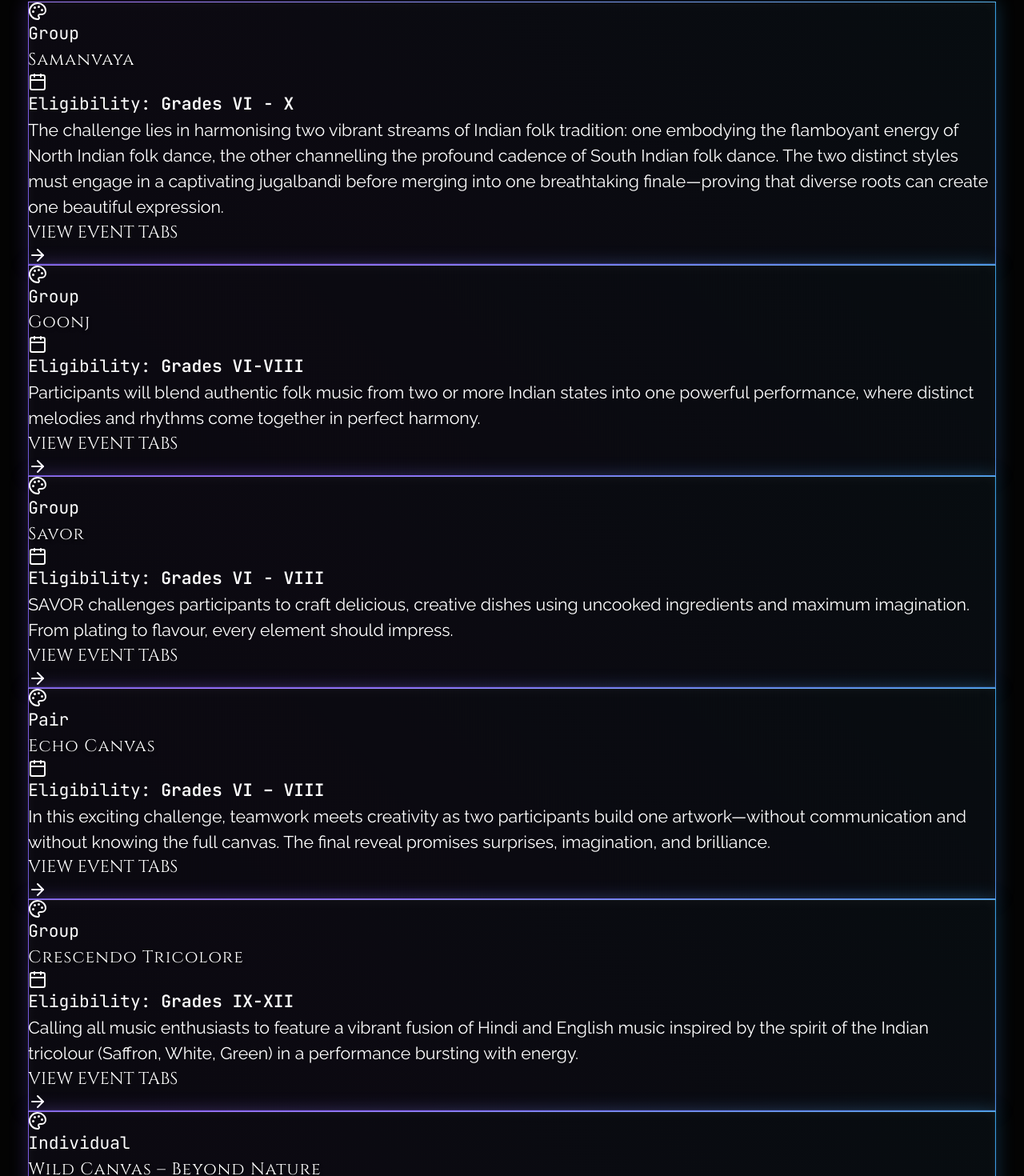
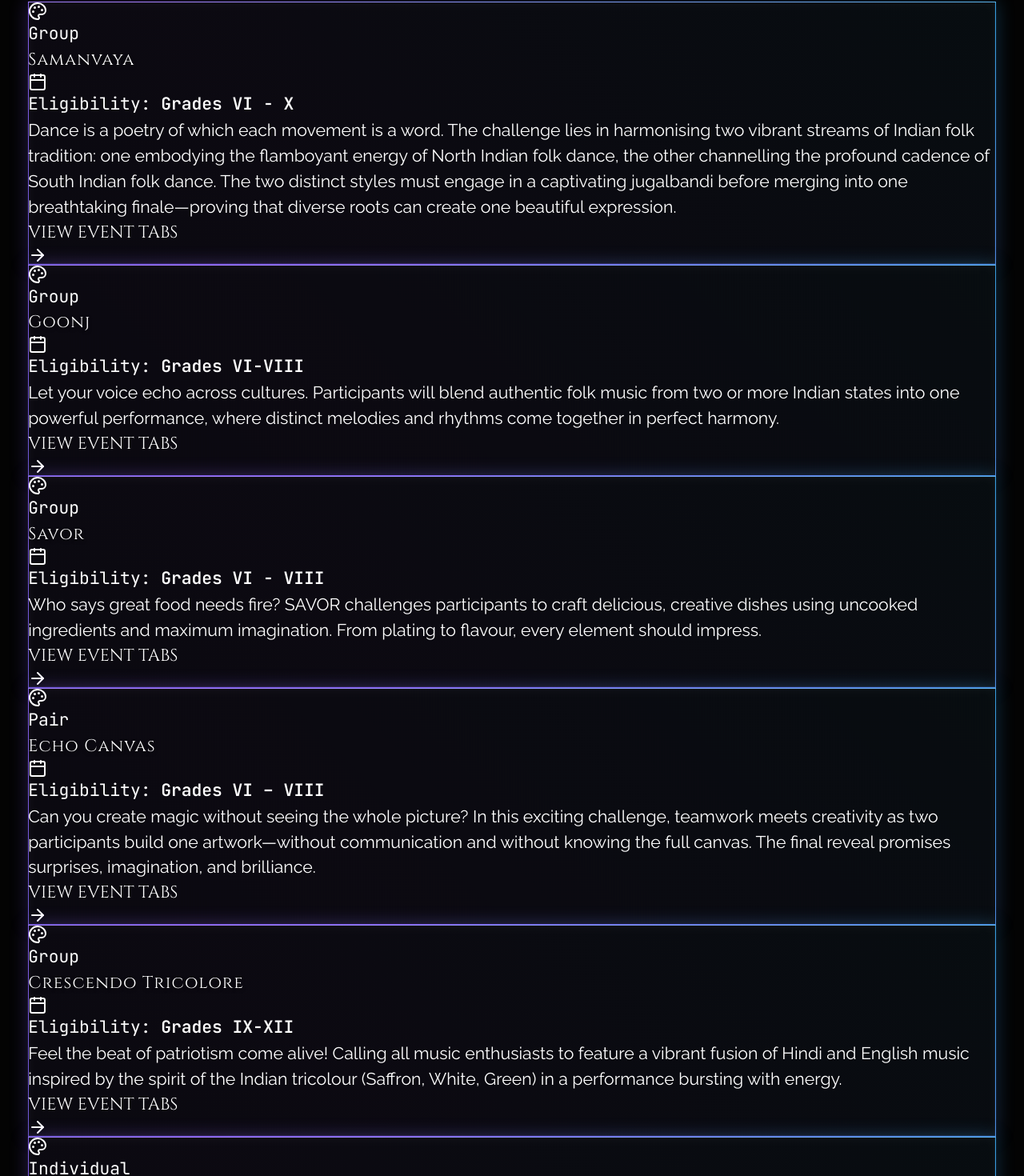
Before and after one commit to srishtidpsecity/srishti, a React (Vite) app: page / in a window 1280 px wide. Shown: the part 4162-5632 px from the top of the page at 80% size. Built offline with nearby package versions, Linux system fonts and the light colour scheme.

Commit message:
Updated taglines and event descriptions

```diff
--- a/src/data/eventsData.js
+++ b/src/data/eventsData.js
@@ -8,7 +8,7 @@ export const eventsData = [
     "category": "Folk Dance Fusion",
     "eligibility": "Grades VI - X",
     "type": "Group",
-    "description": "The challenge lies in harmonising two vibrant streams of Indian folk tradition: one embodying the flamboyant energy of North Indian folk dance, the other channelling the profound cadence of South Indian folk dance. The two distinct styles must engage in a captivating jugalbandi before merging into one breathtaking finale—proving that diverse roots can create one beautiful expression.",
+    "description": "Dance is a poetry of which each movement is a word. The challenge lies in harmonising two vibrant streams of Indian folk tradition: one embodying the flamboyant energy of North Indian folk dance, the other channelling the profound cadence of South Indian folk dance. The two distinct styles must engage in a captivating jugalbandi before merging into one breathtaking finale—proving that diverse roots can create one beautiful expression.",
     "guidelines": [
       "Eligibility: Grades VI - X",
       "Event Type: Group event (1 team per school)",
@@ -26,7 +26,7 @@ export const eventsData = [
       "name": "Mr. Vincent Paul",
       "phone": "7411186339"
     },
-    "tagline": "“Dance is a poetry of which each movement is a word.”"
+    "tagline": "Uniting Regional Rhythms"
   },
   {
     "id": 2,
@@ -36,7 +36,7 @@ export const eventsData = [
     "category": "Folk Music Fusion",
     "eligibility": "Grades VI-VIII",
     "type": "Group",
-    "description": "Participants will blend authentic folk music from two or more Indian states into one powerful performance, where distinct melodies and rhythms come together in perfect harmony.",
+    "description": "Let your voice echo across cultures. Participants will blend authentic folk music from two or more Indian states into one powerful performance, where distinct melodies and rhythms come together in perfect harmony.",
     "guidelines": [
       "Eligibility: Grades VI-VIII",
       "Event Type: Group Event (1 team per school)",
@@ -50,7 +50,7 @@ export const eventsData = [
       "name": "Ms. Bhawna Rawat",
       "phone": "9901622924"
     },
-    "tagline": "Let your voice echo across cultures."
+    "tagline": "Echoes of Tradition, Woven in Rhythm"
   },
   {
     "id": 3,
@@ -60,7 +60,7 @@ export const eventsData = [
     "category": "Cooking Without Fire",
     "eligibility": "Grades VI - VIII",
     "type": "Group",
-    "description": "SAVOR challenges participants to craft delicious, creative dishes using uncooked ingredients and maximum imagination. From plating to flavour, every element should impress.",
+    "description": "Who says great food needs fire? SAVOR challenges participants to craft delicious, creative dishes using uncooked ingredients and maximum imagination. From plating to flavour, every element should impress.",
     "guidelines": [
       "Eligibility: Grades VI - VIII",
       "Event Type: Group event",
@@ -74,7 +74,7 @@ export const eventsData = [
       "name": "Ms. Kavita Arora / Ms. Aparna",
       "phone": "9772153109 / 9538200091"
     },
-    "tagline": "Who says great food needs fire?"
+    "tagline": "No Flame, All Flair!!"
   },
   {
     "id": 4,
@@ -84,7 +84,7 @@ export const eventsData = [
     "category": "Fine Arts & Design",
     "eligibility": "Grades VI – VIII",
     "type": "Pair",
-    "description": "In this exciting challenge, teamwork meets creativity as two participants build one artwork—without communication and without knowing the full canvas. The final reveal promises surprises, imagination, and brilliance.",
+    "description": "Can you create magic without seeing the whole picture? In this exciting challenge, teamwork meets creativity as two participants build one artwork—without communication and without knowing the full canvas. The final reveal promises surprises, imagination, and brilliance.",
     "guidelines": [
       "Eligibility: Grades VI – VIII",
       "Event Type: Pair event (1 team per school with 2 participants)",
@@ -97,7 +97,7 @@ export const eventsData = [
       "name": "Ms. Prasanna Bathula",
       "phone": "7259573891"
     },
-    "tagline": "Can you create magic without seeing the whole picture?"
+    "tagline": "Two Artists. One Canvas. Zero Words."
   },
   {
     "id": 5,
@@ -107,7 +107,7 @@ export const eventsData = [
     "category": "Patriotic Music Fusion",
     "eligibility": "Grades IX-XII",
     "type": "Group",
-    "description": "Calling all music enthusiasts to feature a vibrant fusion of Hindi and English music inspired by the spirit of the Indian tricolour (Saffron, White, Green) in a performance bursting with energy.",
+    "description": "Feel the beat of patriotism come alive! Calling all music enthusiasts to feature a vibrant fusion of Hindi and English music inspired by the spirit of the Indian tricolour (Saffron, White, Green) in a performance bursting with energy.",
     "guidelines": [
       "Eligibility: Grades IX-XII",
       "Event Type: Group event (1 team per school)",
@@ -121,7 +121,7 @@ export const eventsData = [
       "name": "Ms. Bhawna Rawat",
       "phone": "9901622924"
     },
-    "tagline": "Three Colours. One Rhythm. Louder beats. Stronger pride. One nation. Feel the beat of patriotism come alive!"
+    "tagline": "Three Colours. One Rhythm."
   },
   {
     "id": 6,
@@ -131,7 +131,7 @@ export const eventsData = [
     "image": "/events/page_10_img_0.png",
     "eligibility": "Grades IX-XII",
     "type": "Individual",
-    "description": "From fierce creatures to magical landscapes, participants will blend realism with artistic fantasy to craft vibrant wildlife artworks bursting with colour, texture, and wonder.",
+    "description": "Get ready to paint the wild with imagination!From fierce creatures to magical landscapes, participants will blend realism with artistic fantasy to craft vibrant wildlife artworks bursting with colour, texture, and wonder.",
     "guidelines": [
       "Eligibility: Grades IX-XII",
       "Event Type: Individual event (Two participants per school)",
@@ -144,7 +144,7 @@ export const eventsData = [
       "name": "Mr. Manjunath H Kale",
       "phone": "9964288332"
     },
-    "tagline": "Draw the Wild. Imagine the Impossible. Get ready to paint the wild with imagination!"
+    "tagline": "Draw the Wild. Imagine the Impossible."
   },
   {
     "id": 7,
@@ -223,7 +223,7 @@ export const eventsData = [
     "category": "Fashion Runway Design",
     "eligibility": "Grades IX-XII",
     "type": "Group",
-    "description": "Vogue Vista is a runway celebration where participants command the catwalk with confidence, displaying bold fashion narratives inspired by evolving trends, sustainability, and futuristic concepts.",
+    "description": "Fashion is identity in motion. Vogue Vista is a runway celebration where participants command the catwalk with confidence, displaying bold fashion narratives inspired by evolving trends, sustainability, and futuristic concepts.",
     "guidelines": [
       "Eligibility: Grades IX-XII",
       "Event Type: Team event (6-10 participants per school)",
@@ -237,7 +237,7 @@ export const eventsData = [
       "name": "Ms. Akansha Poddar / Ms. Sowjanya",
       "phone": "9873592435"
     },
-    "tagline": "Where Style Meets Creativity. Fashion is identity in motion."
+    "tagline": "Where Style Meets Creativity."
   },
   {
     "id": 11,
@@ -247,7 +247,7 @@ export const eventsData = [
     "category": "English Literature & Skit",
     "eligibility": "Grades IX – XII",
     "type": "Group",
-    "description": "Between the lines lie stories untold. Revisit iconic Shakespearean characters through fresh perspectives, uncovering hidden truths and reimagining timeless narratives for the stage.",
+    "description": "\"One Story. Many Perspectives. Infinite Possibilities.\"Between the lines lie stories untold. Revisit iconic Shakespearean characters through fresh perspectives, uncovering hidden truths and reimagining timeless narratives for the stage.",
     "guidelines": [
       "Eligibility: Students of Grades IX – XII",
       "Event Type: Group Event (1 team per school, 6–8 members)",
@@ -262,7 +262,7 @@ export const eventsData = [
       "name": "Ms. Jiji Ranganathan / Ms. Neha Singh",
       "phone": "9019660616"
     },
-    "tagline": "Beyond the Story. Into the Perspective. \"One Story. Many Perspectives. Infinite Possibilities.\""
+    "tagline": "Beyond the Story. Into the Perspective."
   },
   {
     "id": 12,
@@ -285,7 +285,7 @@ export const eventsData = [
       "name": "Ms. Shashi Singh",
       "phone": "9325186073"
     },
-    "tagline": "समस्याओं पर दस्तक, समाधान की आहट - नुक्कड़ नाटक प्रतियोगिता।"
+    "tagline": "समस्याओं पर दस्तक, समाधान की आहट"
   },
   {
     "id": 13,
@@ -318,7 +318,7 @@ export const eventsData = [
     "category": "Media & Reel Making",
     "eligibility": "Grades IX - XII",
     "type": "Group",
-    "description": "This competition challenges young creators to use their editing skills, cameras, and unique perspectives to craft engaging reels that leave a lasting impression.",
+    "description": "Got a story to tell in 60 seconds? This competition challenges young creators to use their editing skills, cameras, and unique perspectives to craft engaging reels that leave a lasting impression.",
     "guidelines": [
       "Eligibility: Grades IX to XII",
       "Event Type: Group Event (1 team per school, 4 participants)",
@@ -332,7 +332,7 @@ export const eventsData = [
       "name": "Ms. Anusha Shanmughom / Ms. Gisha",
       "phone": "9686299867"
     },
-    "tagline": "Create. Capture. Inspire. Got a story to tell in 60 seconds?"
+    "tagline": "Create. Capture. Inspire."
   },
   {
     "id": 15,
@@ -355,7 +355,7 @@ export const eventsData = [
       "name": "Ms. Hena Ahmad",
       "phone": "7406886272"
     },
-    "tagline": "Veritas v. Verdict - Where Precedence Meets Precision."
+    "tagline": "Where Precedence Meets Precision."
   },
   {
     "id": 16,
@@ -387,7 +387,7 @@ export const eventsData = [
     "category": "Social Science & Psychology",
     "eligibility": "Grades IX – XII",
     "type": "Group",
-    "description": "Beyond every action lies a mind waiting to be decoded. Explore the psychology of complex fictional characters by analyzing personality traits, hidden motives, and behaviors.",
+    "description": "Every mind has a story worth understanding. Beyond every action lies a mind waiting to be decoded. Explore the psychology of complex fictional characters by analyzing personality traits, hidden motives, and behaviors.",
     "guidelines": [
       "Eligibility: Grades IX–XII",
       "Event Type: Group event (2–3 participants per team)",
@@ -400,7 +400,7 @@ export const eventsData = [
       "name": "Ms. Divya P",
       "phone": "8086829569"
     },
-    "tagline": "Mind Over Motive. Every mind has a story worth understanding."
+    "tagline": "Mind Over Motive."
   },
   {
     "id": 18,
@@ -410,7 +410,7 @@ export const eventsData = [
     "category": "Computer Coding",
     "eligibility": "Grades IX – XII",
     "type": "Group",
-    "description": "EarthOS challenges participants to build technology-driven solutions for a sustainable future. Develop mini-apps, simulations, or games that inspire green choices.",
+    "description": "Where code meets conscience. EarthOS challenges participants to build technology-driven solutions for a sustainable future. Develop mini-apps, simulations, or games that inspire green choices.",
     "guidelines": [
       "Eligibility: Grades IX–XII",
       "Event Type: Team Event (1 team per school, 2 participants)",
@@ -423,7 +423,7 @@ export const eventsData = [
       "name": "Ms. Devika N",
       "phone": "9886350455"
     },
-    "tagline": "Fresh Code for a Greener Tomorrow. Where code meets conscience."
+    "tagline": "Fresh Code for a Greener Tomorrow."
   },
   {
     "id": 19,
```
